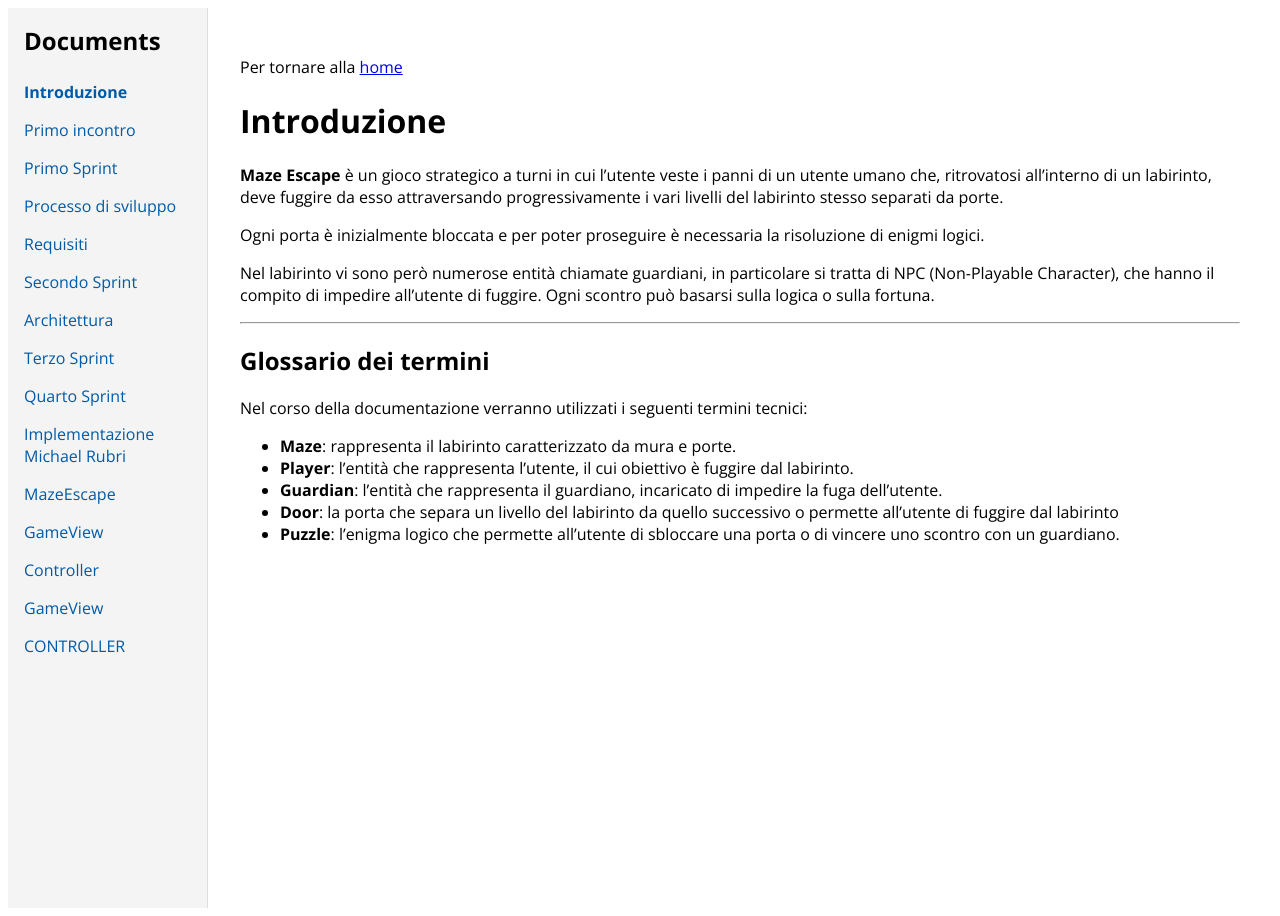
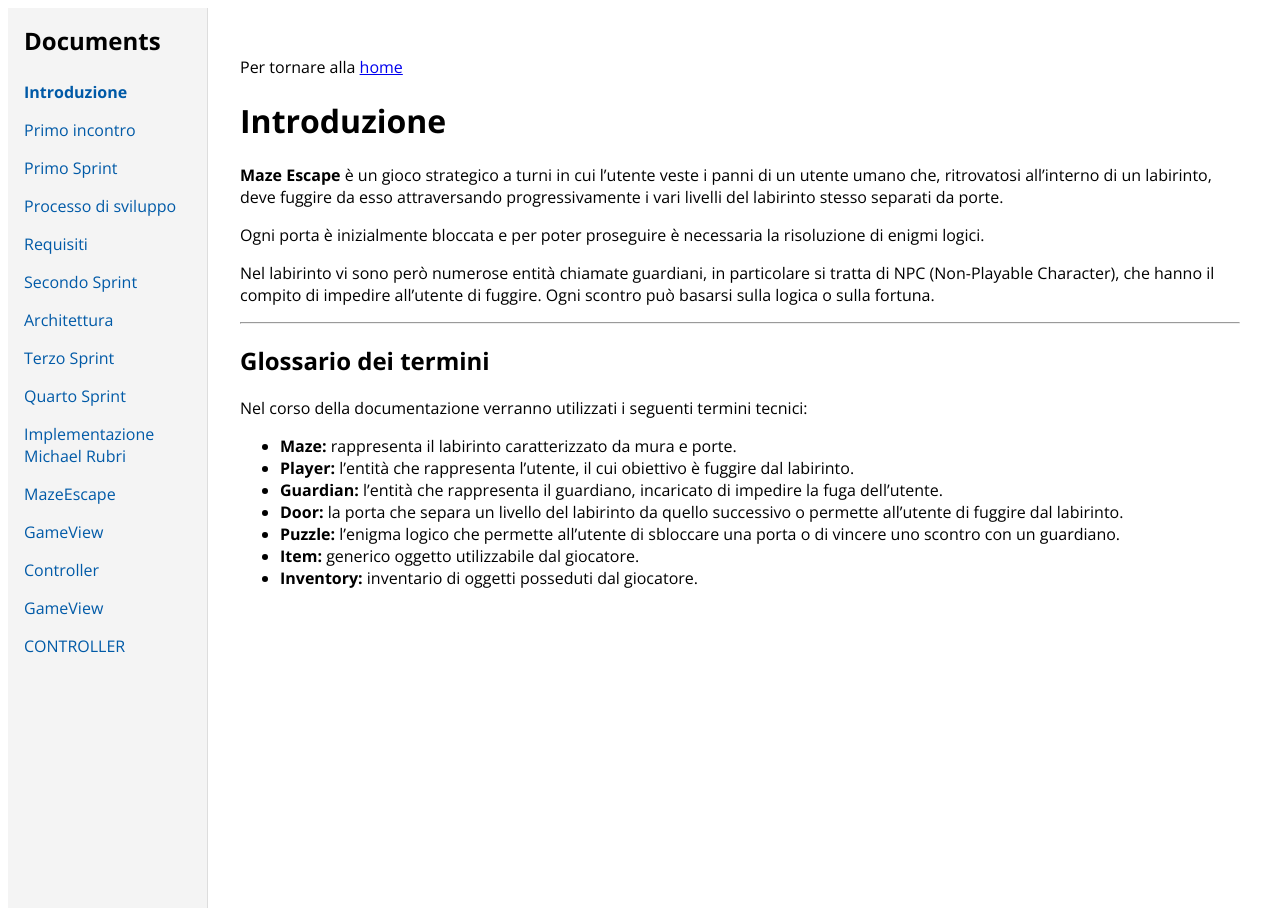
Before and after one commit to michaelrubri/PPS-25-MazeEscape, a Jekyll site: the page built from docs/0-Introduzione.md, in a window 1280 px wide. Built offline with Jekyll 4.4.1, drawn with Linux system fonts in a browser that asks for light colours.

Commit message:
edited documents

```diff
--- a/docs/0-Introduzione.md
+++ b/docs/0-Introduzione.md
@@ -22,10 +22,12 @@ che hanno il compito di impedire all'utente di fuggire. Ogni scontro può basars
 
 Nel corso della documentazione verranno utilizzati i seguenti termini tecnici:
 
-- **Maze**: rappresenta il labirinto caratterizzato da mura e porte.
-- **Player**: l’entità che rappresenta l’utente, il cui obiettivo è fuggire dal labirinto.
-- **Guardian**: l’entità che rappresenta il guardiano, incaricato di impedire la fuga dell'utente.
-- **Door**: la porta che separa un livello del labirinto da quello successivo o permette all'utente di
-fuggire dal labirinto
-- **Puzzle**: l'enigma logico che permette all'utente di sbloccare una porta o di vincere uno scontro con
+- **Maze:** rappresenta il labirinto caratterizzato da mura e porte.
+- **Player:** l’entità che rappresenta l’utente, il cui obiettivo è fuggire dal labirinto.
+- **Guardian:** l’entità che rappresenta il guardiano, incaricato di impedire la fuga dell'utente.
+- **Door:** la porta che separa un livello del labirinto da quello successivo o permette all'utente di
+fuggire dal labirinto.
+- **Puzzle:** l'enigma logico che permette all'utente di sbloccare una porta o di vincere uno scontro con
 un guardiano.
+- **Item:** generico oggetto utilizzabile dal giocatore.
+- **Inventory:** inventario di oggetti posseduti dal giocatore.
```
Also changed, not shown: docs/2-Requisiti.md (+1 -1 lines), docs/3-Architettura.md (+16 -0 lines).
